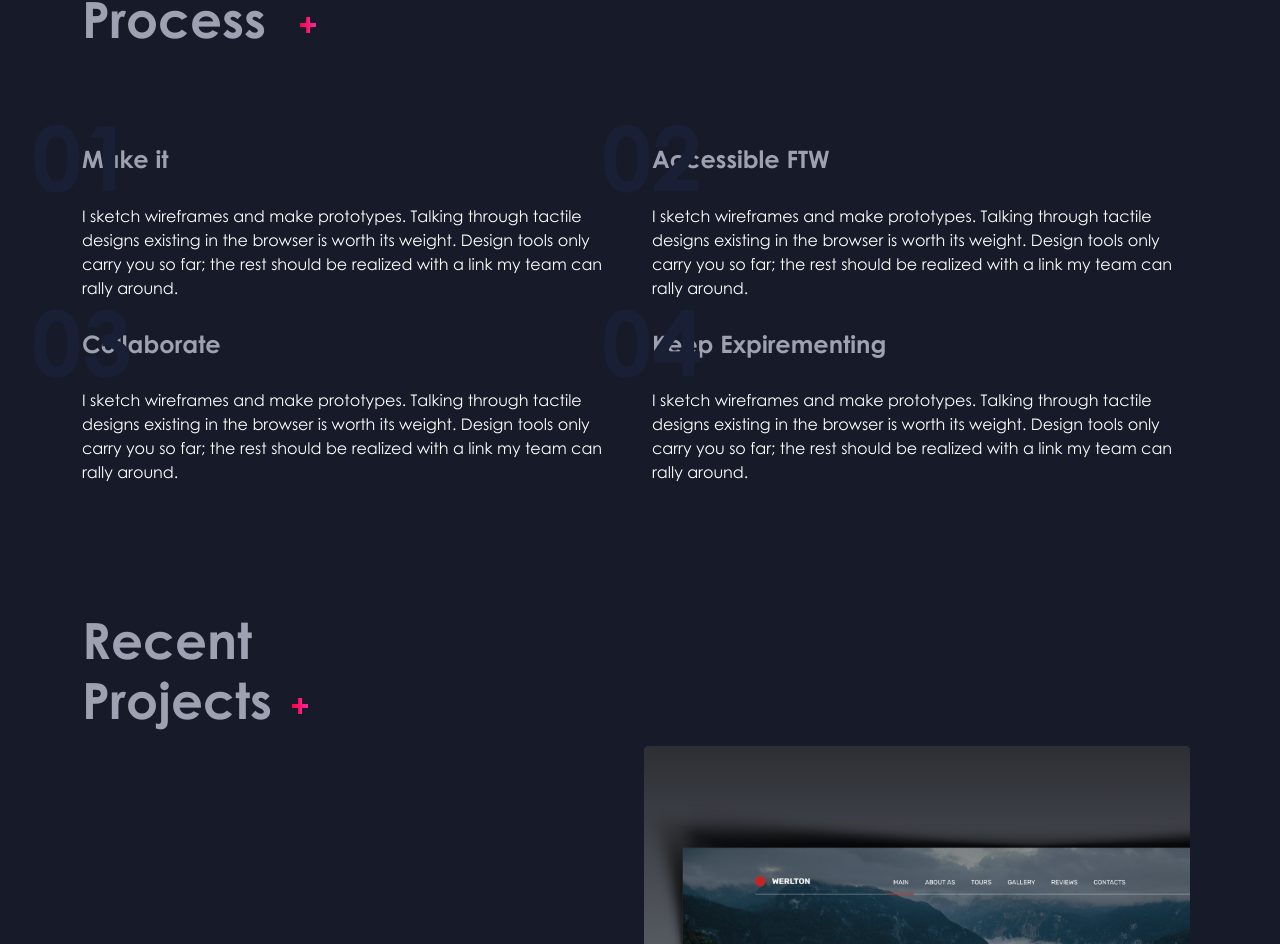
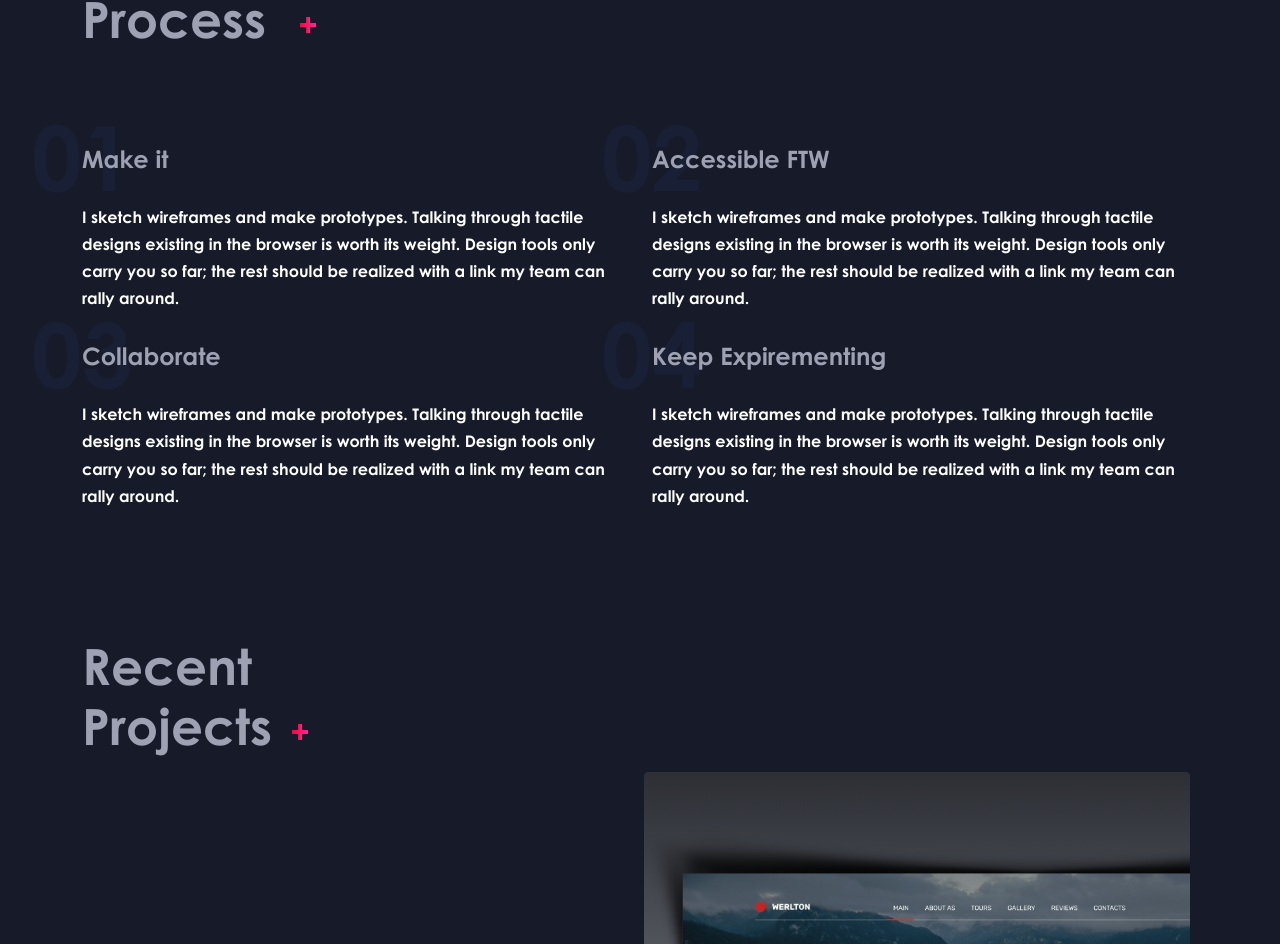
Before and after one commit to Hamza-Noah/Islam-Project, a React (Vite) app: page / in a window 1280 px wide. Shown: the part 1341-2285 px from the top of the page. Built offline with nearby package versions, Linux system fonts and the light colour scheme.

Commit message:
added a fix to the processes component

```diff
--- a/src/components/Process/Process.jsx
+++ b/src/components/Process/Process.jsx
@@ -15,7 +15,7 @@ export default function Process() {
           <div className={`${styles["processes"]} row pt-5 mt-5`}>
             <div className="col-lg-6">
               <div className={`${styles.process}`}>
-                <h3 data-process="01">Make it</h3>
+                <h3 data-process="01"><span>Make it</span></h3>
                 <p>
                   I sketch wireframes and make prototypes. Talking through
                   tactile designs existing in the browser is worth its weight.
@@ -24,9 +24,9 @@ export default function Process() {
                 </p>
               </div>
             </div>
-            <div className="col-lg-6">
+            <div className="col-xl-6">
               <div className={`${styles.process}`}>
-                <h3 data-process="02">Accessible FTW</h3>
+                <h3 data-process="02"><span>Accessible FTW</span></h3>
                 <p>
                   I sketch wireframes and make prototypes. Talking through
                   tactile designs existing in the browser is worth its weight.
@@ -35,9 +35,9 @@ export default function Process() {
                 </p>
               </div>
             </div>
-            <div className="col-lg-6">
+            <div className="col-xl-6">
               <div className={`${styles.process}`}>
-                <h3 data-process="03">Collaborate</h3>
+                <h3 data-process="03"><span>Collaborate</span></h3>
                 <p>
                   I sketch wireframes and make prototypes. Talking through
                   tactile designs existing in the browser is worth its weight.
@@ -46,9 +46,9 @@ export default function Process() {
                 </p>
               </div>
             </div>
-            <div className="col-lg-6">
+            <div className="col-xl-6">
               <div className={`${styles.process}`}>
-                <h3 data-process="04">Keep Expirementing</h3>
+                <h3 data-process="04"><span>Keep Expirementing</span></h3>
                 <p>
                   I sketch wireframes and make prototypes. Talking through
                   tactile designs existing in the browser is worth its weight.
--- a/src/components/Process/process.module.css
+++ b/src/components/Process/process.module.css
@@ -12,14 +12,28 @@
 
 .processes {
   .process {
+    @media (max-width: 767px) {
+      display: flex;
+      justify-content: center;
+      flex-direction: column;
+      padding-inline: 40px;
+    }
+    @media (min-width: 768px) and (max-width: 1199px) {
+      display: flex;
+      justify-content: center;
+      flex-direction: column;
+      padding-inline: 50px;
+    }
     margin-bottom: 30px;
     h3 {
       font-size: 24px;
       font-weight: bolder;
       color: #9da1b2;
       margin-bottom: 30px;
+    }
+
+    h3 span {
       position: relative;
-      z-index: 2;
     }
 
     h3:before {
@@ -28,11 +42,15 @@
       font-size: 90px;
       transform: translate(-50%, -40%);
       color: #191f34;
-      z-index: 1;
     }
 
     p {
       color: white;
+      line-height: 1.7;
+      @media (min-width: 768px) and (max-width: 1199px) {
+        margin-bottom: 100px;
+      }
+      font-weight: 600;
     }
   }
 }
```
